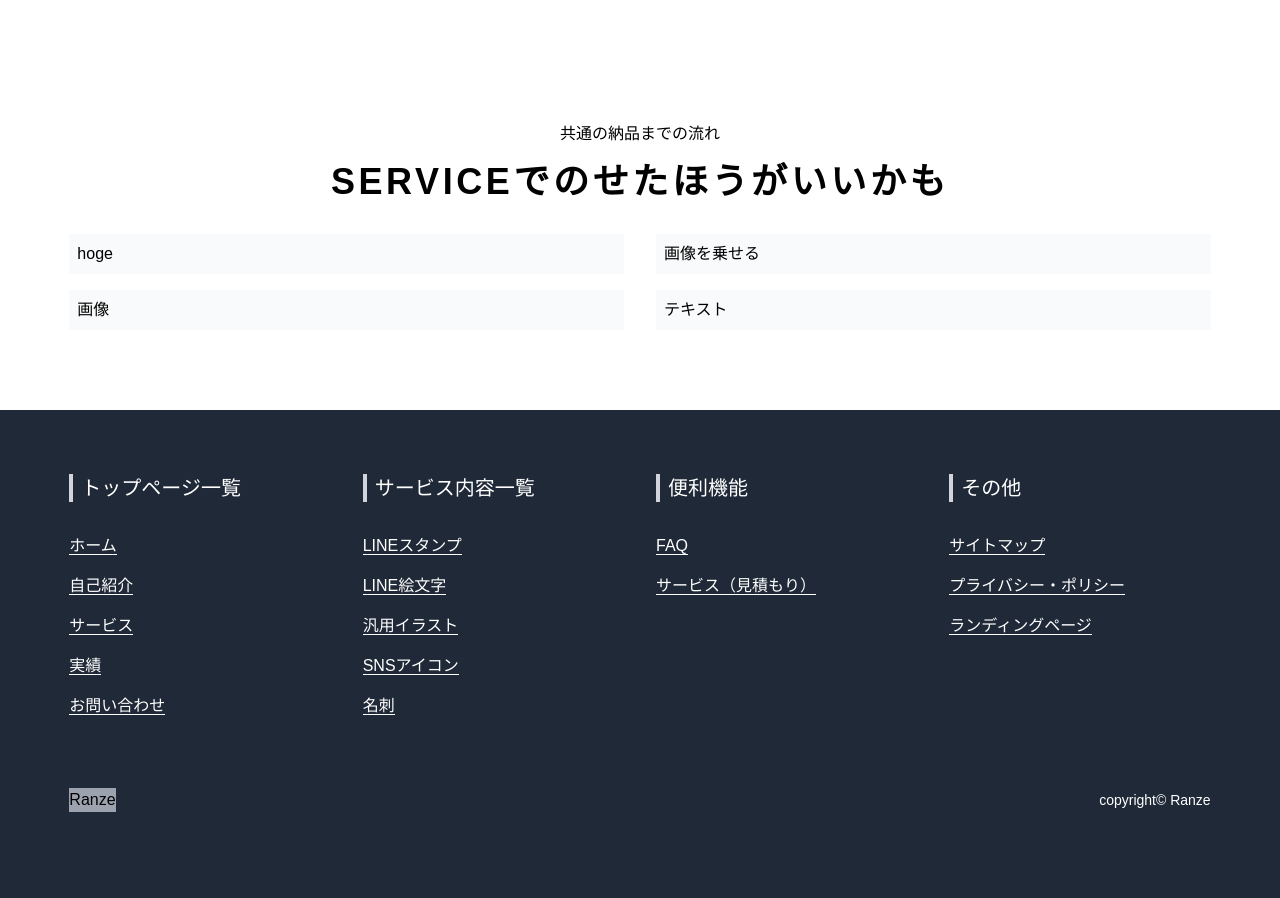
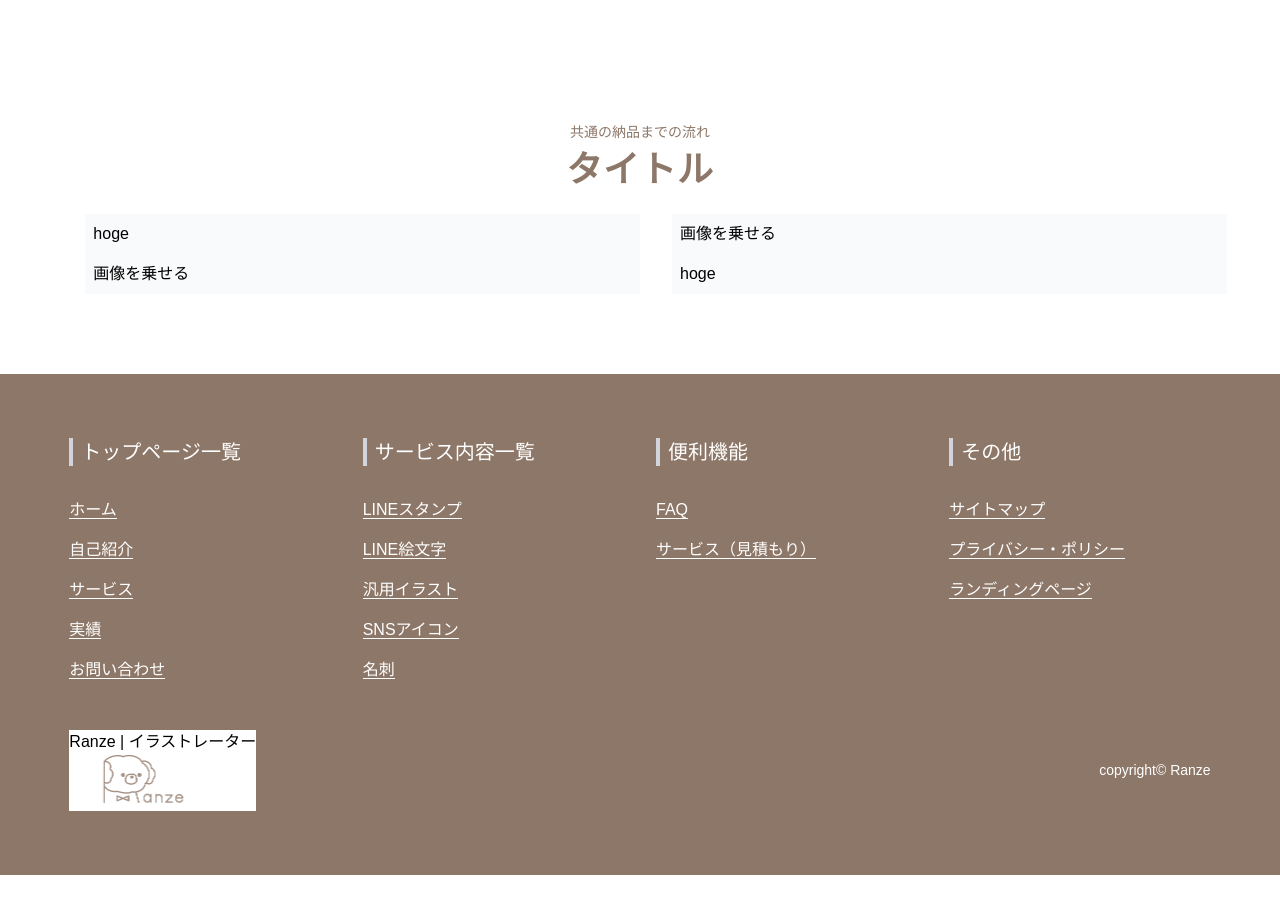
Before and after one commit to mayone-du/ranze-hp, a Next.js app: page /about in a window 1280 px wide. Shown: the part 1960-2858 px from the top of the page. After the commit the page ends 2835 px from the top, so only its background shows below. Built offline with nearby package versions, Linux system fonts and the light colour scheme.

Commit message:
update footer color

```diff
--- a/src/components/shared/layout/Footer.tsx
+++ b/src/components/shared/layout/Footer.tsx
@@ -1,9 +1,10 @@
 import Link from "next/link";
+import Image from "next/image";
 
 const Footer: React.VFC = () => {
   return (
     <>
-      <footer className="bg-gray-800 py-16">
+      <footer className="bg-custom-darkgray py-16">
         <div className="container mx-auto">
           <nav className="sm:flex mx-4 md:mx-auto md:w-11/12">
 
@@ -116,8 +117,14 @@ const Footer: React.VFC = () => {
           </nav>
 
           <div className="flex items-center justify-between w-11/12 mx-auto pt-8">
-            <div className="lg:mx-4 bg-gray-400">
-              <h4>Ranze</h4>
+            <div className="lg:mx-4 bg-white">
+              <h4>Ranze | イラストレーター</h4>
+              <Image
+                src="/images/logo.png"
+                width={150}
+                height={50}
+              />
+
             </div>
             <p className="text-white text-center py-6 lg:mx-4 text-sm">
               copyright&copy;&nbsp;Ranze
--- a/src/pages/about.tsx
+++ b/src/pages/about.tsx
@@ -1,4 +1,4 @@
-import Image from "next/image";
+// import Image from "next/image";
 import { CheckCircle } from "@material-ui/icons";
 import { Layout } from "../components/shared/layout/Layout";
 import { SubPageMainVisual } from "../components/shared/SubPageMainVisual";
@@ -186,6 +186,7 @@ const About: React.VFC = () => {
                 </li>
               </ul>
             </Column>
+
           </Row>
         </Block>
 {/*
@@ -215,7 +216,7 @@ const About: React.VFC = () => {
           </section>
         </article> */}
 
-        <article className="container mx-auto">
+        {/* <article className="container mx-auto">
           <section className="md:py-16 py-10">
             <p className="text-center">共通の納品までの流れ</p>
             <h2 className="lg:text-4xl text-2xl tracking-widest font-bold text-center lg:py-4 py-2">
@@ -242,7 +243,36 @@ const About: React.VFC = () => {
 
 
           </section>
-        </article>
+        </article> */}
+
+
+        <Block
+          sectionSubText="共通の納品までの流れ"
+          sectionTitle="タイトル"
+        >
+          <Row>
+            <Column>
+            <div className="flex justify-center flex-col mx-4 p-2 bg-gray-50 w-full">
+                hoge
+              </div>
+              <div className="flex justify-center flex-col mx-4 p-2 bg-gray-50 w-full">
+                画像を乗せる
+              </div>
+            </Column>
+            <Column>
+              <div className="flex justify-center flex-col mx-4 p-2 bg-gray-50 w-full">
+                画像を乗せる
+              </div>
+              <div className="flex justify-center flex-col mx-4 p-2 bg-gray-50 w-full">
+                hoge
+              </div>
+            </Column>
+          </Row>
+        </Block>
+
+
+
+
       </Layout>
     </>
   );
```
